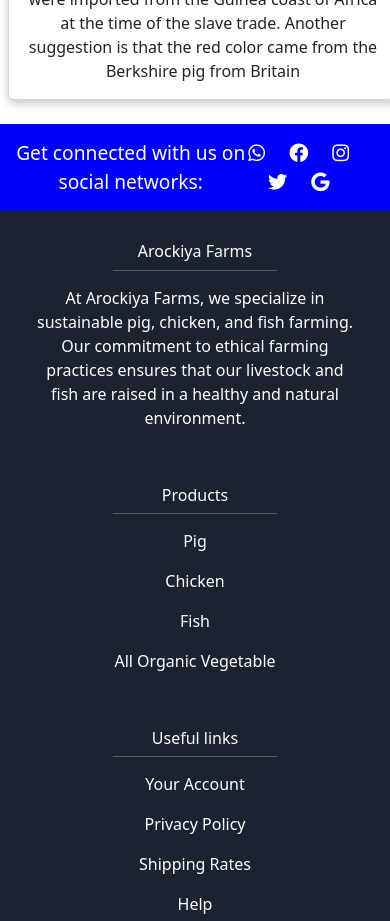
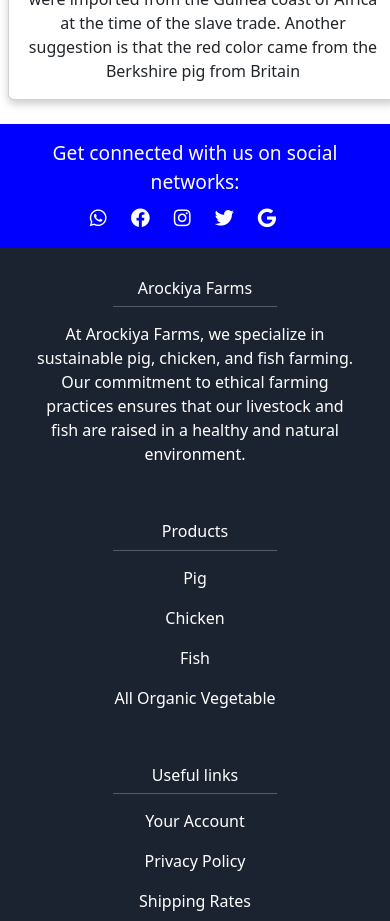
Before and after one commit to SusaiS26/farming-webiste, a React (Create React App) app in the folder FrontEnd/: page / in a window 390 px wide. Shown: the part 3980-4901 px from the top of the page. Built offline with nearby package versions, Linux system fonts and the light colour scheme.

Commit message:
footercorection

```diff
--- a/FrontEnd/src/Footerpage.js
+++ b/FrontEnd/src/Footerpage.js
@@ -8,8 +8,8 @@
             <div className="row">
                 <div className="col-12">
                     <div className="footer-content">
-                        <div className=" d-flex justify-content-between">
-                            <div className="social-network">
+                        <div className="d-md-flex justify-content-between">
+                            <div className="social-network mb-2 mb-md-0">
                                 <span>Get connected with us on social networks:</span>
                             </div>
                             <div className="social-network-icon">
@@ -29,8 +29,9 @@
                                     <i className="fab fa-google"></i>
                                 </a>
                             </div>
+                        </div>
 
-                        </div>
+
                     </div>
                 </div>
             </div>
```
